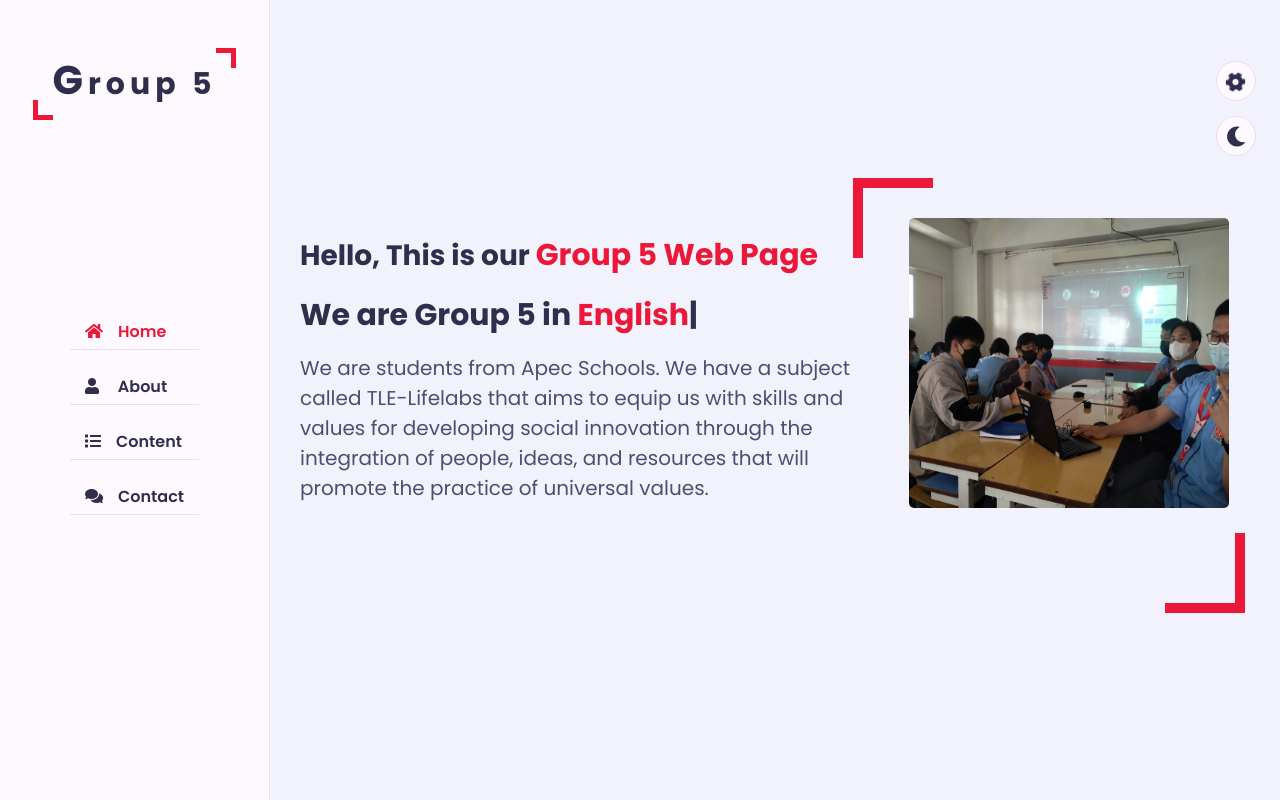
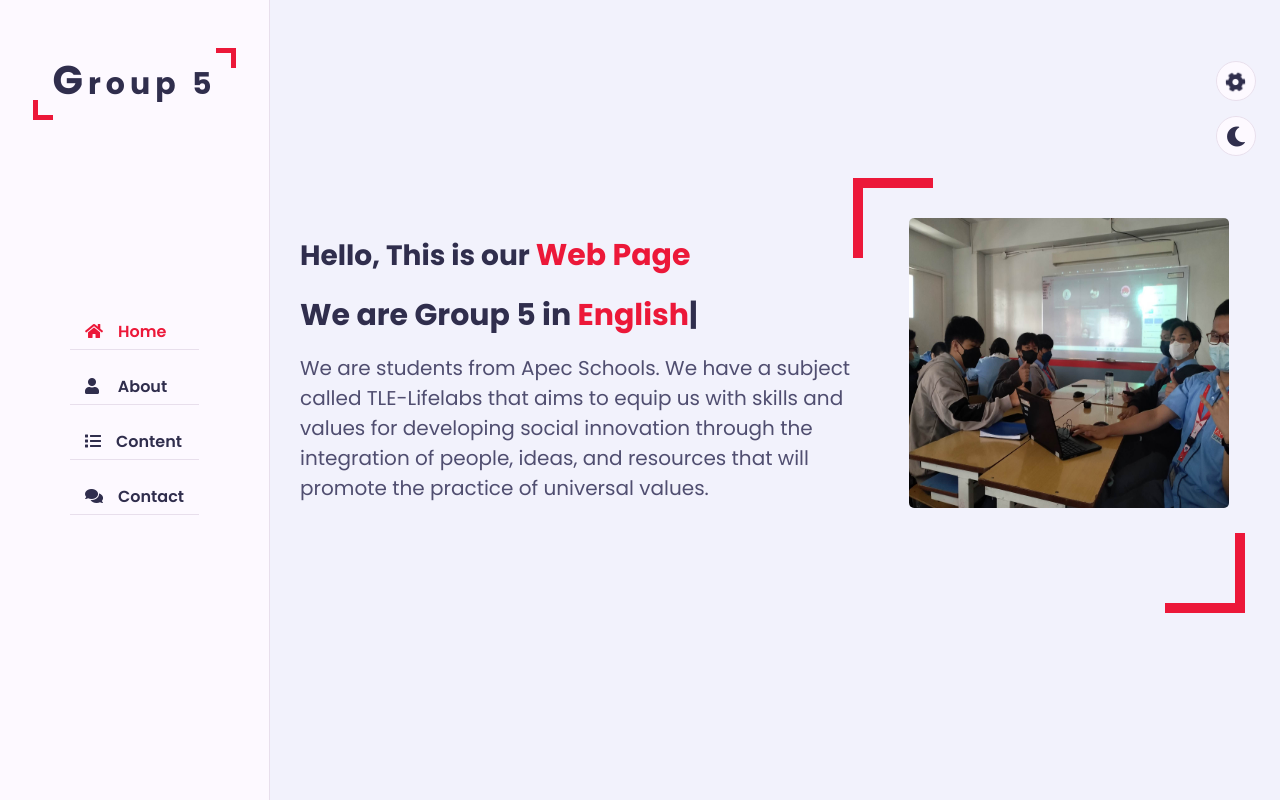
Before and after one commit to janjov/janjov.github.io, a plain HTML site: page index.html in a window 1280 px wide. Drawn offline with nearby package versions, Linux system fonts and the light colour scheme.

Commit message:
Update index.html

```diff
--- a/index.html
+++ b/index.html
@@ -42,7 +42,7 @@
                 <div class="container">
                     <div class="row">
                         <div class="home-info padd-15">
-                            <h3 class="hello">Hello, This is our <span class="name">Group 5 Web Page</span></h3>
+                            <h3 class="hello">Hello, This is our <span class="name">Web Page</span></h3>
                             <h3 class="my-profession">We are Group 5 in <span class="typing"></span></h3>
                             <p>We are students from Apec Schools. We have a subject called TLE-Lifelabs that aims to equip us with skills and values for developing social innovation through the integration of people, ideas, and resources that will promote the practice of universal values.</p>
                             <a href="#" class="btn hidden">Download Cv</a>
```
